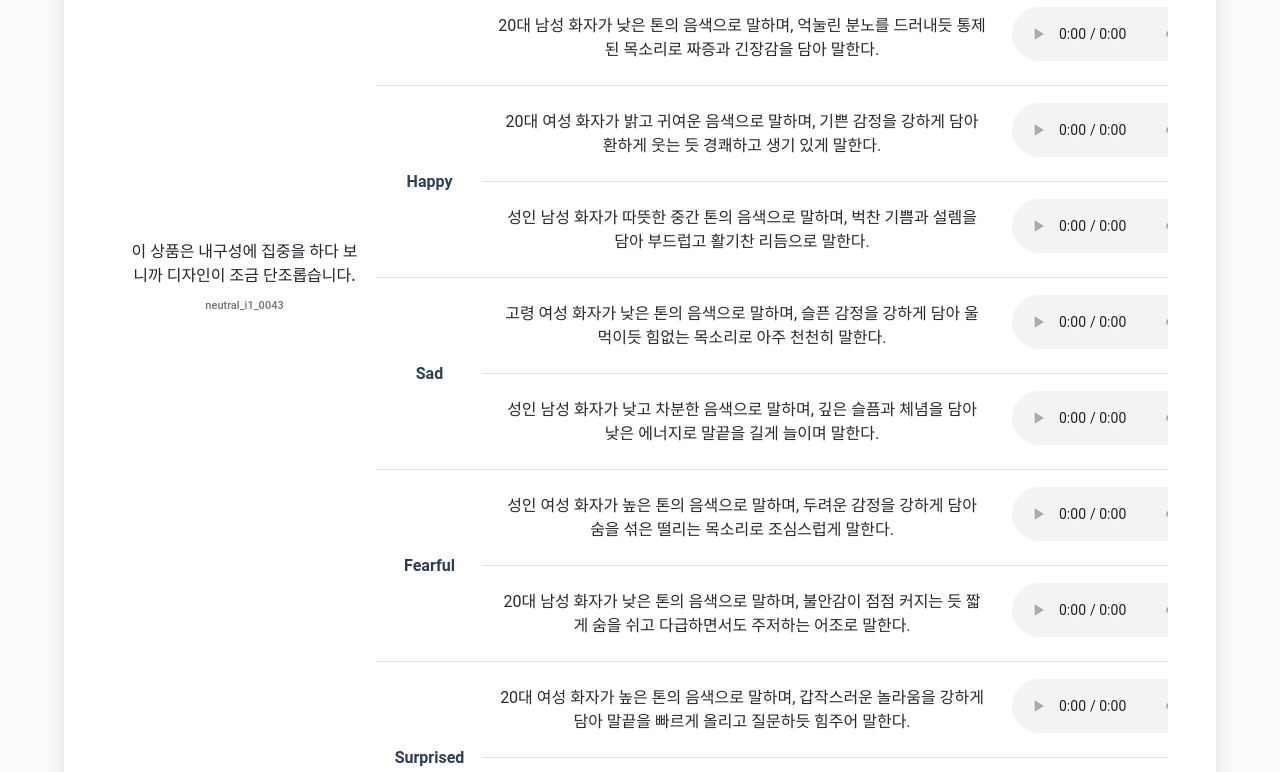
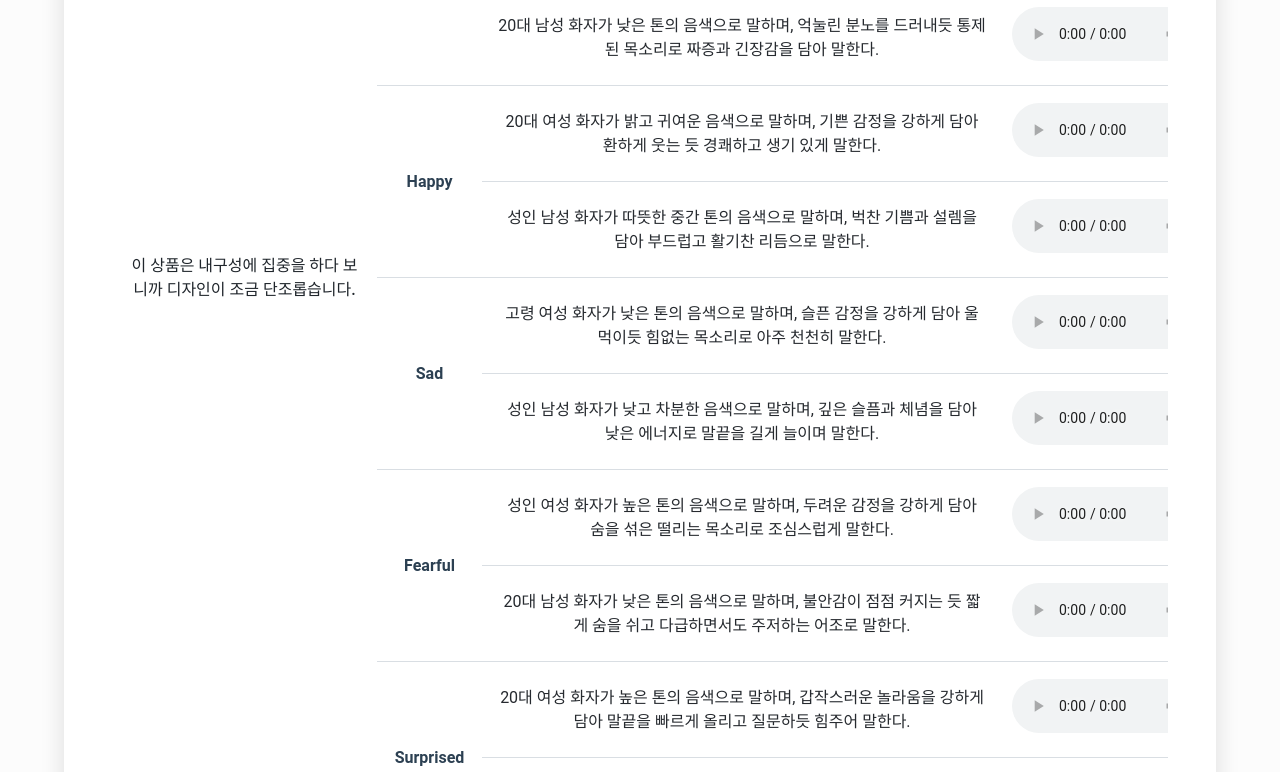
Before and after one commit to SpeechAI-Lab/demo, a plain HTML site: page clid-tts/index.html in a window 1280 px wide. Shown: the part 7539-8311 px from the top of the page. Drawn offline with Linux system fonts and the light colour scheme.

Commit message:
Hide sample IDs in same-text demo

```diff
--- a/clid-tts/css/custom.css
+++ b/clid-tts/css/custom.css
@@ -422,14 +422,6 @@ a:hover { text-decoration-thickness: 2px; }
   font-weight: 500;
 }
 
-.same-text-source {
-  display: block;
-  margin-top: 10px;
-  color: var(--muted);
-  font-size: 11px;
-  font-weight: 500;
-}
-
 .same-text-emotion-cell {
   color: var(--heading);
   background: #fff;
--- a/clid-tts/index.html
+++ b/clid-tts/index.html
@@ -71,6 +71,6 @@
 
   </main>
   <script src="data/samples.js"></script>
-  <script src="js/demo.js?v=gemini-3.1-flash-tts"></script>
+  <script src="js/demo.js?v=hide-sample-ids"></script>
 </body>
 </html>
--- a/clid-tts/js/demo.js
+++ b/clid-tts/js/demo.js
@@ -354,7 +354,7 @@
           const audioPath = `audio/sec3_${instruction.key}_${sampleOrdinal}.wav`;
           const audioCell = makeAudioCell(
             audioPath,
-            `Play CLID-TTS ${group.emotion} variant ${instruction.variant} for ${textItem.sourceId}`,
+            `Play CLID-TTS ${group.emotion} variant ${instruction.variant} for text ${textIndex + 1}`,
             true
           );
 
@@ -364,15 +364,11 @@
 
           if (rowIndex === 0) {
             const textCell = document.createElement("th");
-            const source = document.createElement("span");
             textCell.scope = "rowgroup";
             textCell.rowSpan = sameTextInstructions.length;
             textCell.className = "same-text-copy-cell";
             textCell.lang = "ko";
-            textCell.append(document.createTextNode(textItem.text));
-            source.className = "same-text-source";
-            source.textContent = textItem.sourceId;
-            textCell.append(source);
+            textCell.textContent = textItem.text;
             row.append(textCell);
           }
 
```
